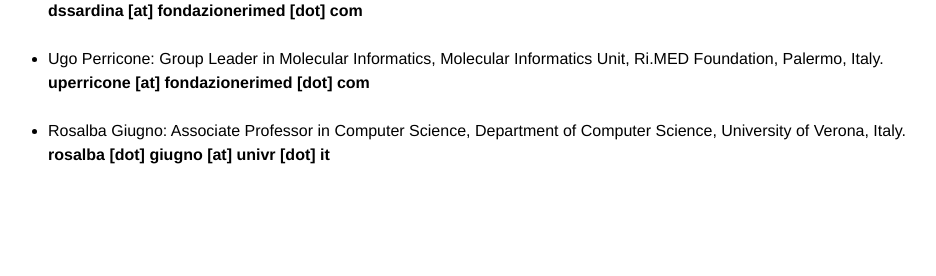
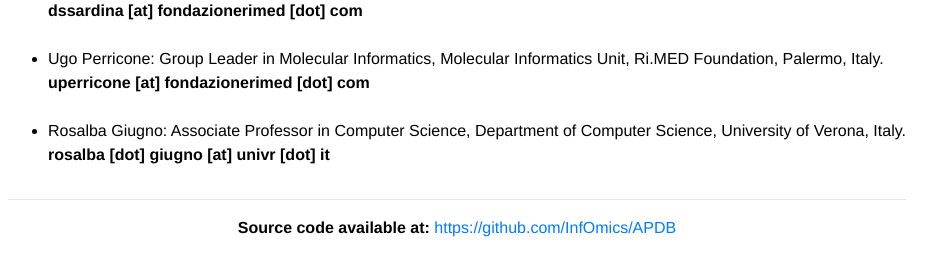
Before and after one commit to InfOmics/APDB, a Flask app: page /apdb/downloads-contacts in a window 1280 px wide. Shown: the part 546-822 px from the top of the page, without its empty margins (188-1124 px from the left). Before the commit the page ends 710 px from the top, so only its background shows below. Run offline with Flask 2, Linux system fonts and the light colour scheme; some libraries are stand-ins or nearby versions.

Commit message:
Update html file

```diff
--- a/Flask/pollutants_db_app/templates/downloads-contacts.html
+++ b/Flask/pollutants_db_app/templates/downloads-contacts.html
@@ -99,13 +99,20 @@
           </ul>
 
         </div> <!-- col-sm-12 col-md-12 col-lg-12 -->
-      </div>
+      </div> <!-- row -->
 
+      <hr>
+
+      <div class="row" style="justify-content: center">
+        <p>
+          <strong>Source code available at: </strong><a href="https://github.com/InfOmics/APDB" target="_blank">https://github.com/InfOmics/APDB</a>
+        </p>
+      </div> <!-- row -->
 
       <div class="info-message">
         <p class="info-message-text"></p>
       </div>
 
-    </div><!-- content -->
+    </div> <!-- content -->
   </body>
 </html>
```
